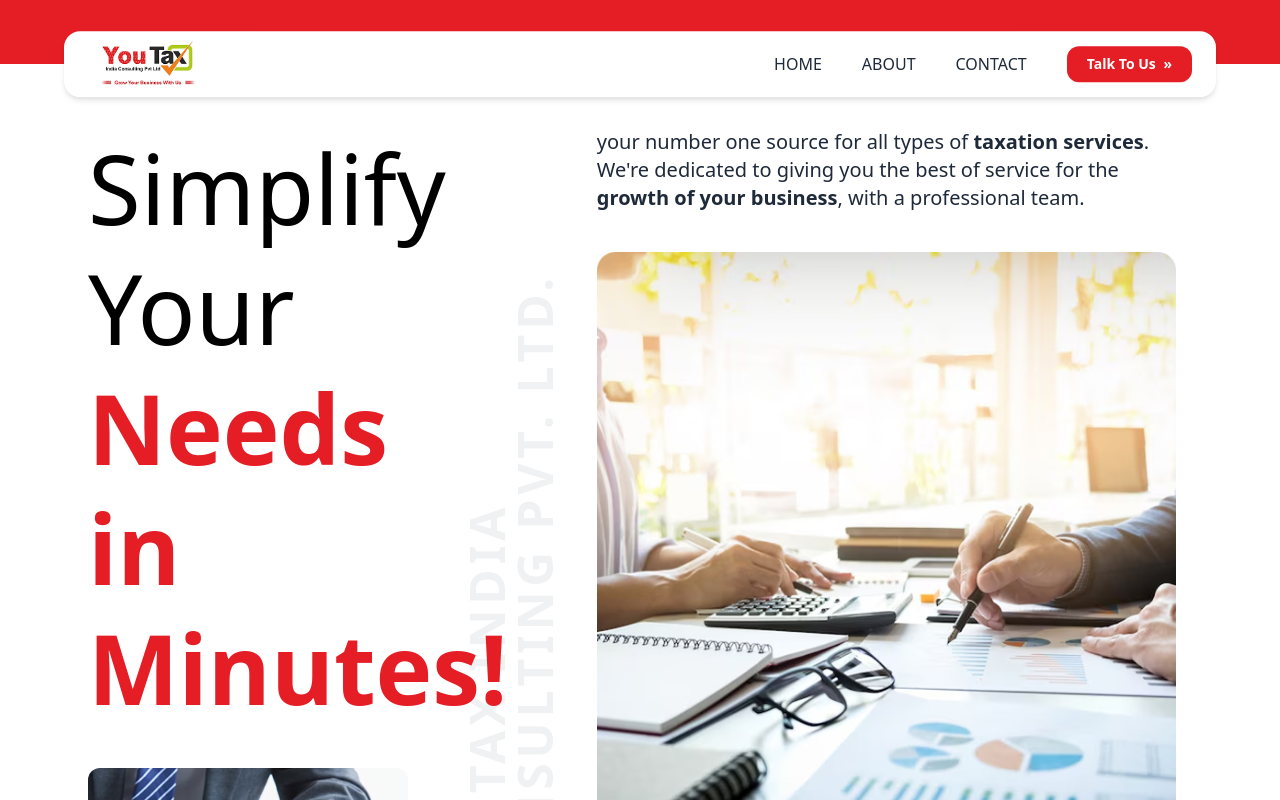
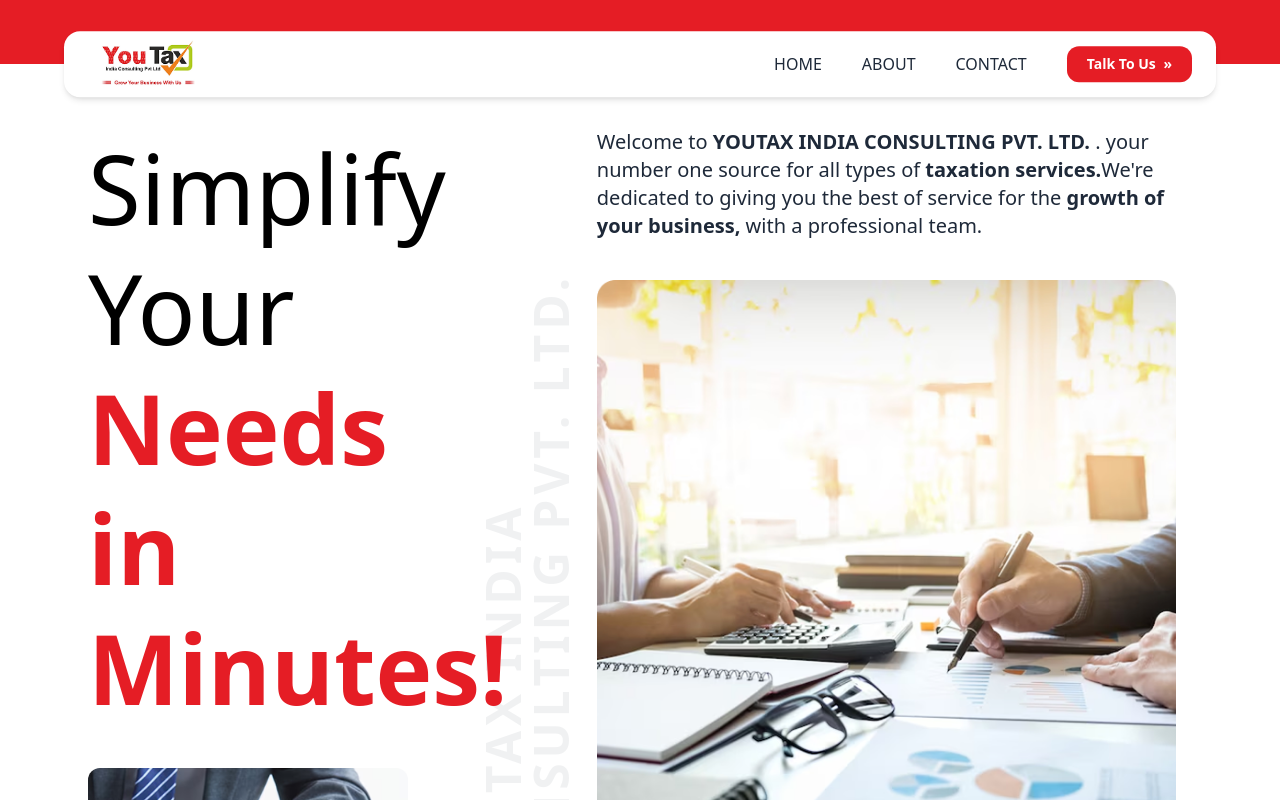
Before and after one commit to vm3techsolutions/youtaxsub, a Next.js app: page / in a window 1280 px wide. Shown: the top 800 px of the page. Built offline with nearby package versions, Linux system fonts and the light colour scheme.

Commit message:
Modify img

```diff
--- a/src/app/Home/HomeSimplify.jsx
+++ b/src/app/Home/HomeSimplify.jsx
@@ -6,7 +6,7 @@ export default function HeroSection() {
     <section className="relative mx-auto px-5 md:px-16 py-16 flex flex-col md:flex-row gap-8 items-center md:items-start">
 
       {/* Left Background Vertical Text */}
-      <div className="absolute left-0 top-1/2 -translate-y-1/2 -rotate-90 text-5xl font-bold text-gray-500/10 tracking-widest hidden md:block ml-20 md:ml-48 ">
+      <div className="absolute left-0 top-1/2 -translate-y-1/2 -rotate-90 text-5xl font-bold text-gray-500/10 tracking-widest hidden md:block ml-20 md:ml-52 ">
         YOUTAX INDIA <br/> CONSULTING PVT. LTD.
       </div>
 
@@ -34,8 +34,8 @@ export default function HeroSection() {
       <div className="w-full md:w-[60%] sm:px-10 relative z-10">
         <p className="text-gray-800 text-xl">
 
-          your number one source for all types of <strong>taxation services</strong>.
-          We&apos;re dedicated to giving you the  best of service for the <strong>growth of your business</strong>, with a professional team.
+        Welcome to  <strong>YOUTAX INDIA CONSULTING PVT. LTD. </strong>.
+          your number one source for all types of  <strong>taxation services.</strong>We're dedicated to giving you the best of service for the <strong>growth of your business, </strong>with a professional team.
         </p>
 
         <div className="mt-10">
```
